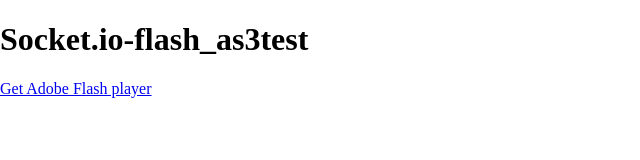
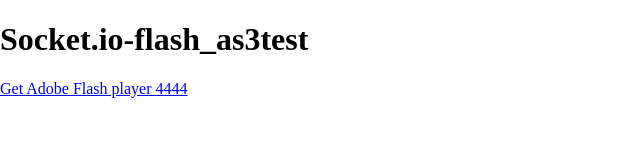
Before and after one commit to Astraport/socket, a website: page index.html in a window 1280 px wide. Shown: the full height of the page, 0-640 px from the left. Drawn offline with Linux system fonts and the light colour scheme.

Commit message:
Signed-off-by: volgarastraport <volgarastraport@gmail.com>

```diff
--- a/index.html
+++ b/index.html
@@ -34,7 +34,7 @@
 <body>
 	<div id="altContent">
 		<h1>Socket.io-flash_as3test</h1>
-		<p><a href="http://www.adobe.com/go/getflashplayer">Get Adobe Flash player</a></p>
+		<p><a href="http://www.adobe.com/go/getflashplayer">Get Adobe Flash player 4444</a></p>
 	</div>
 </body>
 </html>
```
